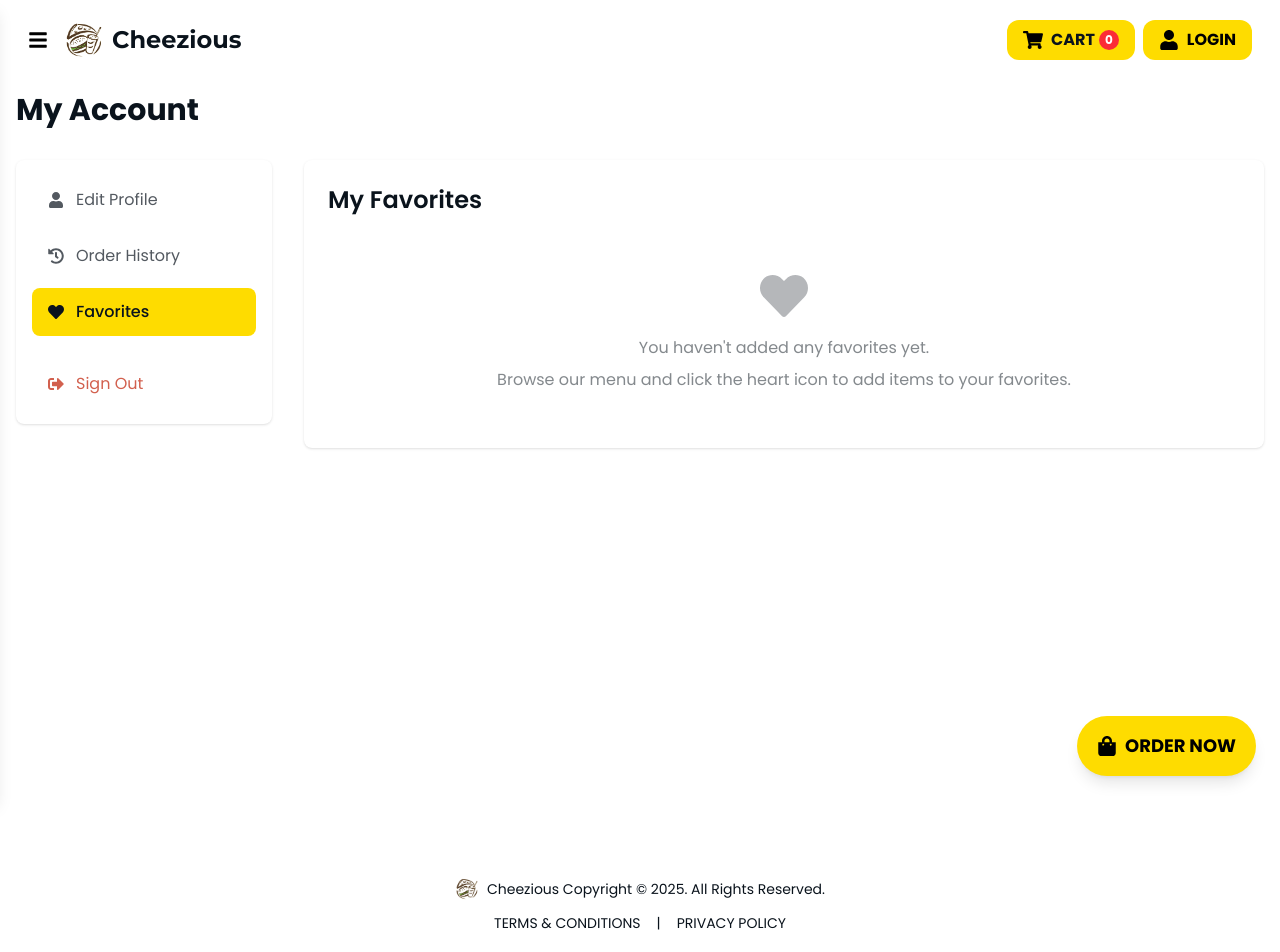
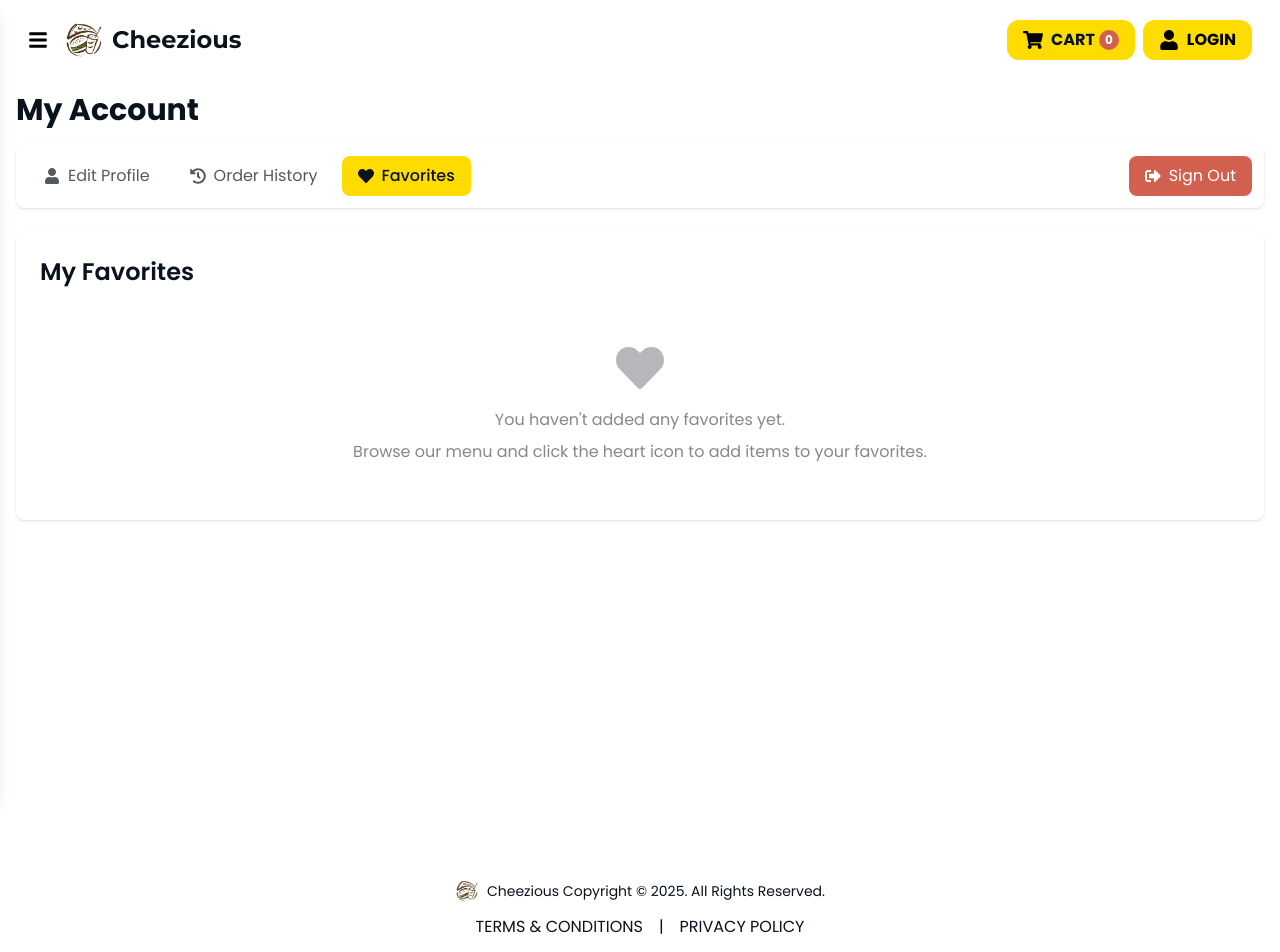
Before and after one commit to HexlerHolding/Habib-Catering-Frontend, a React (Vite) app: page /account/favorites in a window 1280 px wide. Shown: the top 952 px of the page. Built offline with nearby package versions, Linux system fonts and the light colour scheme.

Commit message:
fix the resposiveness and make ui fixes

```diff
--- a/src/App.jsx
+++ b/src/App.jsx
@@ -41,7 +41,7 @@ const MainLayout = ({
       />
       <main className="content">{children}</main>
       <Footer />
-      <OrderNowButtonWrapper />
+      {/* <OrderNowButtonWrapper /> */}
     </>
   );
 };
@@ -233,7 +233,6 @@ function App() {
             element={<LoginOTP onLogin={handleLogin} />}
           />
 
-          {/* Add more routes as needed */}
         </Routes>
       </div>
 
--- a/src/components/BlogSection.jsx
+++ b/src/components/BlogSection.jsx
@@ -9,7 +9,7 @@ const BlogSection = () => {
       <div className="container mx-auto">
         <div className="flex justify-between items-center mb-6">
           <h2 className="text-3xl font-bold text-text">Blogs</h2>
-          <Link to="/blogs" className="text-accent flex items-center">
+          <Link to="/blogs" className="text-accent text-sm hover:text-accent/80 flex items-center">
             VIEW ALL
           </Link>
         </div>
--- a/src/components/CategorySlider.jsx
+++ b/src/components/CategorySlider.jsx
@@ -53,11 +53,11 @@ const CategorySlider = () => {
           </h2>
           <Link
             to="/menu"
-            className="flex items-center text-sm font-medium text-accent"
+            className="flex items-center text-sm font-medium text-accent hover:text-accent/80"
 
           >
             VIEW ALL
-            <FaArrowRight className="ml-1" />
+
           </Link>
         </div>
 
--- a/src/components/Footer.jsx
+++ b/src/components/Footer.jsx
@@ -7,11 +7,11 @@ const Footer = () => {
   return (
     <>
       {/* Footer */}
-      <footer className="bg-background border-t h-24 border-background py-4 px-4">
-        <div className="container mx-auto">
-          <div className="flex flex-col items-center gap-3 justify-between text-sm">
+      <footer className="bg-background border-t h-24 border-background py-4 px-4 flex items-center">
+        <div className="container  mx-auto">
+          <div className="flex flex-col items-center sm:gap-3 justify-center text-sm">
             {/* Logo and Copyright */}
-            <div className="flex items-center mb-4 md:mb-0">
+            <div className="flex  items-center  sm:mb-4 md:mb-0 ">
               <img src="/logo.webp" alt="Cheezious" className="h-6 mr-2" />
               <span className="text-text">
                 Cheezious Copyright © {currentYear}. All Rights Reserved.
@@ -19,7 +19,7 @@ const Footer = () => {
             </div>
 
             {/* Links */}
-            <div className="flex space-x-4 text-text">
+            <div className="text-sm sm:text-base  space-x-4 text-text hidden sm:flex ">
               <Link to="/terms" className="hover:text-text/50 transition-colors">
                 TERMS & CONDITIONS
               </Link>
--- a/src/components/Navbar.jsx
+++ b/src/components/Navbar.jsx
@@ -120,7 +120,7 @@ const Navbar = ({ toggleSidebar }) => {
             <div className="flex items-center">
               <FaShoppingCart className="text-xl" />
               <span className="ml-2 hidden sm:inline text-text">CART</span>
-              <span className="ml-1 bg-red-500 text-secondary text-xs rounded-full w-5 h-5 flex items-center justify-center font-bold">
+              <span className="ml-1 bg-accent text-secondary text-xs rounded-full w-5 h-5 flex items-center justify-center font-bold">
                 {totalQuantity}
               </span>
             </div>
@@ -132,7 +132,7 @@ const Navbar = ({ toggleSidebar }) => {
               isCartOpen ? 'opacity-100 scale-100 max-h-96' : 'opacity-0 scale-95 max-h-0 pointer-events-none'
             }`}
           >
-            <div className="p-4">
+            <div className="p-4 hidden sm:block">
               <h3 className="font-bold text-lg border-b pb-2 text-text">Your Cart</h3>
 
               {isLoading ? (
--- a/src/layouts/AccountLayout.jsx
+++ b/src/layouts/AccountLayout.jsx
@@ -1,4 +1,4 @@
-import React from 'react';
+import React, { useEffect } from 'react';
 import { NavLink, Outlet, useNavigate } from 'react-router-dom';
 import { FaUser, FaHistory, FaHeart, FaSignOutAlt } from 'react-icons/fa';
 
@@ -6,50 +6,52 @@ const AccountLayout = ({ isLoggedIn, user }) => {
   const navigate = useNavigate();
 
   // Redirect if not logged in
-  React.useEffect(() => {
+  useEffect(() => {
     if (!isLoggedIn) {
       navigate('/login', { replace: true });
     }
   }, [isLoggedIn, navigate]);
 
   const navLinkClass = ({ isActive }) =>
-    `flex items-center py-3 px-4 rounded-lg transition-all ${
+    `flex items-center py-2 px-4 rounded-lg transition-all ${
       isActive
         ? 'bg-primary text-text font-medium'
         : 'hover:bg-text/5 text-text/70'
     }`;
 
   return (
-    <div className="container mx-auto px-4 py-8 min-h-screen">
-      <h1 className="text-3xl font-bold mb-8 text-text">My Account</h1>
+    <div className="mx-auto px-4 py-8 min-h-screen">
+      <h1 className="text-3xl font-bold mb-4 text-text">My Account</h1>
 
-      <div className="flex flex-col md:flex-row gap-8">
-        {/* Sidebar Navigation */}
-        <div className="w-full md:w-64">
-          <div className="bg-secondary rounded-lg shadow-sm p-4">
-            <nav className="flex flex-col gap-2">
+      <div className="flex flex-col gap-6">
+        {/* Top Navigation */}
+        <div className="w-full">
+          <div className="bg-secondary rounded-lg shadow-sm p-3">
+            <nav className="flex flex-col sm:flex-row flex-wrap gap-2 justify-between w-full">
+              <div className="flex flex-wrap gap-2">
                 <NavLink to="/account/profile" className={navLinkClass}>
-                <FaUser className="mr-3" />
+                  <FaUser className="mr-2" />
                   Edit Profile
                 </NavLink>
                 <NavLink to="/account/orders" className={navLinkClass}>
-                <FaHistory className="mr-3" />
+                  <FaHistory className="mr-2" />
                   Order History
                 </NavLink>
                 <NavLink to="/account/favorites" className={navLinkClass}>
-                <FaHeart className="mr-3" />
+                  <FaHeart className="mr-2" />
                   Favorites
                 </NavLink>
-              <button className="flex items-center py-3 px-4 rounded-lg text-accent hover:bg-text/5 transition-all mt-4">
-                <FaSignOutAlt className="mr-3" />
+              </div>
+              <button className="flex items-center py-2 px-4 rounded-lg text-white bg-accent hover:bg-accent/80 hover:brightness-105 transition-all mt-2 sm:mt-0">
+                <FaSignOutAlt className="mr-2" />
                 Sign Out
               </button>
             </nav>
           </div>
         </div>
 
-        {/* Content Area */}
-        <div className="flex-1">
+        {/* Content Area - Full Width */}
+        <div className="w-full">
           <div className="bg-secondary rounded-lg shadow-sm p-6">
             <Outlet />
           </div>
--- a/src/pages/CartPage.jsx
+++ b/src/pages/CartPage.jsx
@@ -76,7 +76,7 @@ const CartPage = () => {
           <div className="lg:grid lg:grid-cols-3 lg:gap-8">
             {/* Cart Items Section (2/3 width on large screens) */}
             <div className="lg:col-span-2 mb-8 lg:mb-0">
-              <div className="bg-secondary rounded-lg shadow-sm p-6">
+              <div className="bg-secondary rounded-lg shadow-sm p-6 h-screen overflow-y-auto ">
                 <h2 className="text-xl font-bold mb-6 text-text">Cart Items ({totalQuantity})</h2>
 
                 {/* Cart items list */}
@@ -177,7 +177,7 @@ const CartPage = () => {
                 {/* Checkout button */}
                 <button
                   onClick={handleCheckout}
-                  className="w-full bg-primary text-text py-3 px-6 rounded-lg font-bold hover:bg-primary/80 transition mb-4 flex items-center justify-center"
+                  className="w-full bg-primary text-text py-3 px-6 rounded-lg font-bold hover:bg-primary/80 hover:brightness-105 transition mb-4 flex items-center justify-center"
                 >
                   <FaCreditCard className="mr-2" /> PROCEED TO CHECKOUT
                 </button>
--- a/src/pages/CheckoutPage.jsx
+++ b/src/pages/CheckoutPage.jsx
@@ -402,7 +402,7 @@ const CheckoutPage = () => {
               className={`w-full mt-6 py-3 rounded-md text-center font-bold text-text transition-all ${
                 isSubmitting
                   ? 'bg-gray-400 cursor-not-allowed'
-                  : 'bg-primary hover:bg-primary/90'
+                  : 'bg-primary hover:bg-primary/90 hover:brightness-105'
               }`}
             >
               {isSubmitting ? 'Processing...' : 'Place Order'}
--- a/src/pages/OrderSuccessPage.jsx
+++ b/src/pages/OrderSuccessPage.jsx
@@ -49,7 +49,7 @@ const OrderSuccessPage = () => {
 
           <button
             onClick={() => navigate('/menu')}
-            className="flex items-center justify-center py-3 px-4 rounded bg-primary hover:bg-primary/90 font-medium transition-colors"
+            className="flex items-center justify-center py-3 px-4 rounded bg-primary hover:bg-primary/80 hover:brightness-105 font-medium transition-colors"
           >
             <FaList className="mr-2" /> Order Again
           </button>
--- a/src/pages/account/EditProfilePage.jsx
+++ b/src/pages/account/EditProfilePage.jsx
@@ -83,7 +83,7 @@ const EditProfilePage = () => {
           <div>
             <label className="block text-text/70 mb-2" htmlFor="address">Delivery Address</label>
             <div className="relative">
-              <div className="absolute inset-y-0 left-0 flex items-center pl-3 pointer-events-none text-text/50">
+              <div className="absolute inset-y-0  h-12 left-0 flex items-center pl-3 pointer-events-none text-text/50">
                 <FaMapMarkerAlt />
               </div>
               <textarea
--- a/src/pages/account/FavoritesPage.jsx
+++ b/src/pages/account/FavoritesPage.jsx
@@ -28,12 +28,12 @@ const FavoritesPage = () => {
           <p className="text-text/50 mt-2">Browse our menu and click the heart icon to add items to your favorites.</p>
         </div>
       ) : (
-        <div className="grid grid-cols-1 md:grid-cols-2 gap-6">
+        <div className="grid grid-cols-1 sm:grid-cols-2 md:grid-cols-3 gap-6">
           {favorites.map((item) => (
             <div key={item.id} className="border border-text/10 rounded-lg overflow-hidden">
-              <div className="flex">
+              <div className="flex flex-col ">
                 {/* Item image */}
-                <div className="w-1/3 bg-text/10">
+                <div className="w-full bg-text/10">
                   <img
                     src={item.image}
                     alt={item.name}
@@ -42,17 +42,17 @@ const FavoritesPage = () => {
                 </div>
 
                 {/* Item details */}
-                <div className="w-2/3 p-4 flex flex-col justify-between">
+                <div className="w-full p-4 flex flex-col justify-between">
                   <div>
                     <h3 className="font-bold text-lg text-text mb-1">{item.name}</h3>
                     <p className="text-text/50 text-sm mb-2 line-clamp-2">{item.description}</p>
                     <p className="text-accent font-bold">Rs. {item.price.toFixed(2)}</p>
                   </div>
 
-                  <div className="flex justify-between mt-4">
+                  <div className="flex flex-col  gap-3  justify-between mt-4">
                     <button
                       onClick={() => handleRemoveFromFavorites(item.id)}
-                      className="flex items-center text-accent"
+                      className="flex items-center hover:text-accent/80 text-accent"
                     >
                       <FaHeart className="mr-1" />
                       <span>Remove</span>
@@ -60,7 +60,7 @@ const FavoritesPage = () => {
 
                     <button
                       onClick={() => handleAddToCart(item)}
-                      className="flex items-center px-3 py-1 bg-text text-secondary rounded-lg"
+                      className="flex w-full items-center px-3 py-3 sm:py-1 justify-center bg-text text-secondary rounded-lg"
                     >
                       <FaShoppingCart className="mr-1" />
                       <span>Add to Cart</span>
```
Also changed, not shown: src/pages/account/AccountLayout.jsx (deleted). Lines whose indentation alone changed are shown as unchanged.
